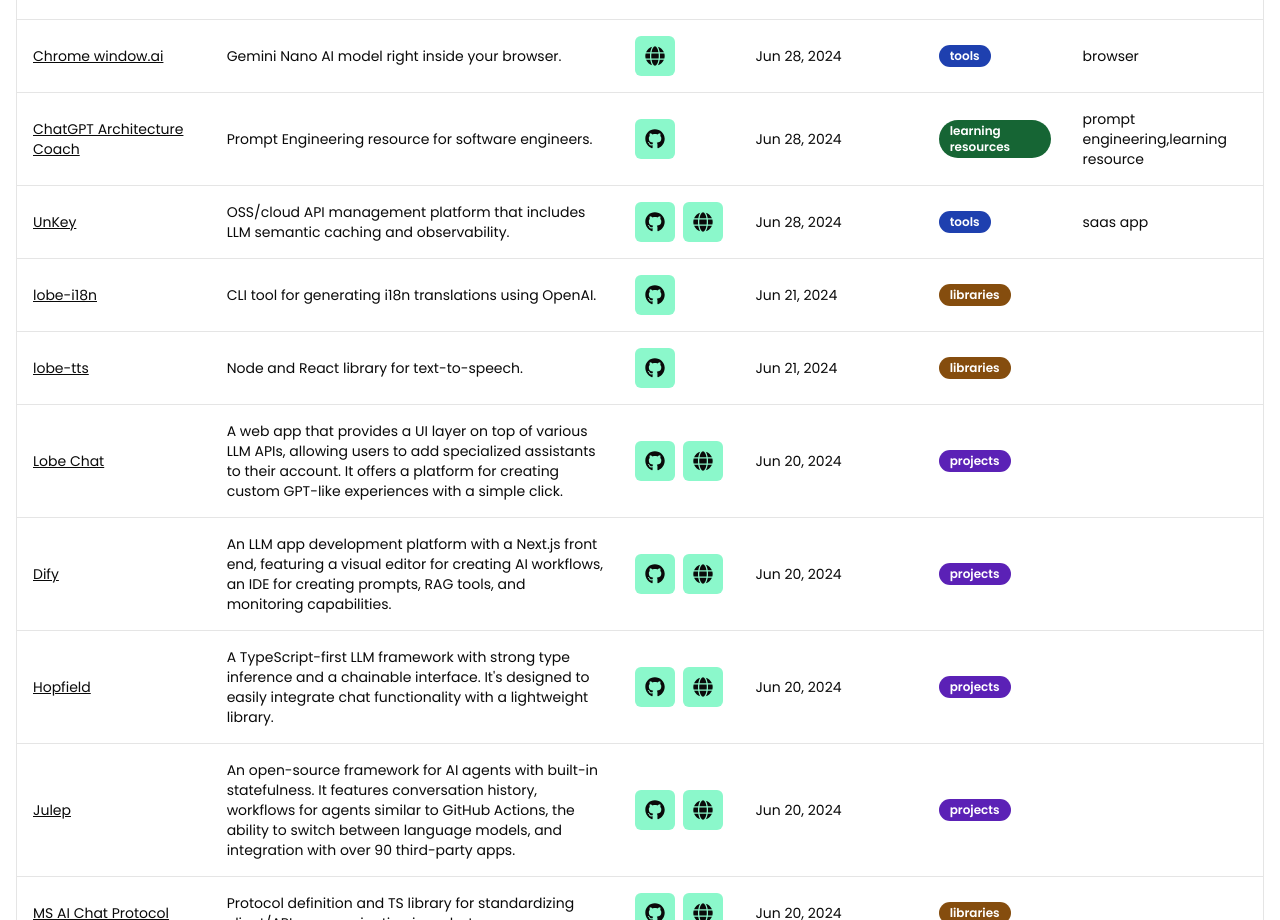
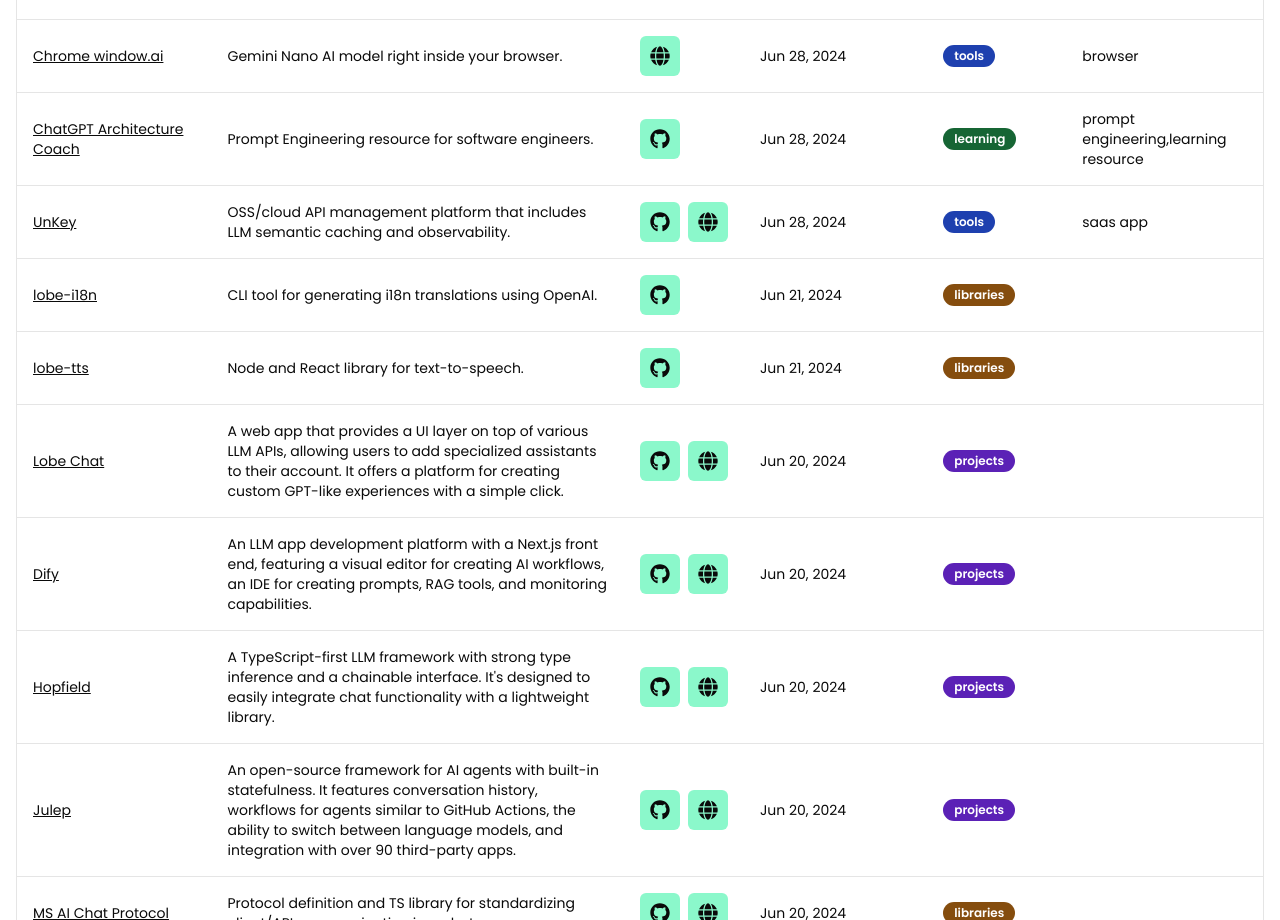
Before and after one commit to mcavaliere/mikecavaliere-com-next, a Next.js app: page /ai-for-js-devs in a window 1280 px wide. Shown: the part 1260-2180 px from the top of the page. Built offline with nearby package versions, Linux system fonts and the light colour scheme; no server answers.

Commit message:
fix: badge text wrap

```diff
--- a/components/AIResourcesTable/types.tsx
+++ b/components/AIResourcesTable/types.tsx
@@ -1,9 +1,4 @@
-export type AIResourceCategory =
-  | "libraries"
-  | "tools"
-  | "projects"
-  | "articles"
-  | "learning resources";
+export type AIResourceCategory = "libraries" | "tools" | "projects" | "articles" | "learning";
 export type AIResourceTag =
   | "browser"
   | "sdk"
@@ -21,7 +16,7 @@ export const AIResourceCategoryColors = {
   libraries: "bg-yellow-800",
   tools: "bg-blue-800",
   articles: "bg-red-800",
-  "learning resources": "bg-green-800",
+  learning: "bg-green-800",
   // "other": "bg-blue-800",
   projects: "bg-violet-800",
 };
--- a/data/ai-resources.ts
+++ b/data/ai-resources.ts
@@ -492,7 +492,7 @@ export const AIResources: AIResource[] = [
     name: "ChatGPT Architecture Coach",
     description: "Prompt Engineering resource for software engineers.",
     tags: ["prompt engineering", "learning resource"],
-    category: "learning resources",
+    category: "learning",
     addedOn: "2024-06-28",
     githubUrl: "https://github.com/mikaelvesavuori/chatgpt-architecture-coach",
   },
```
Also changed, not shown: 1 other file (tests, documents, lock files or other folders).
